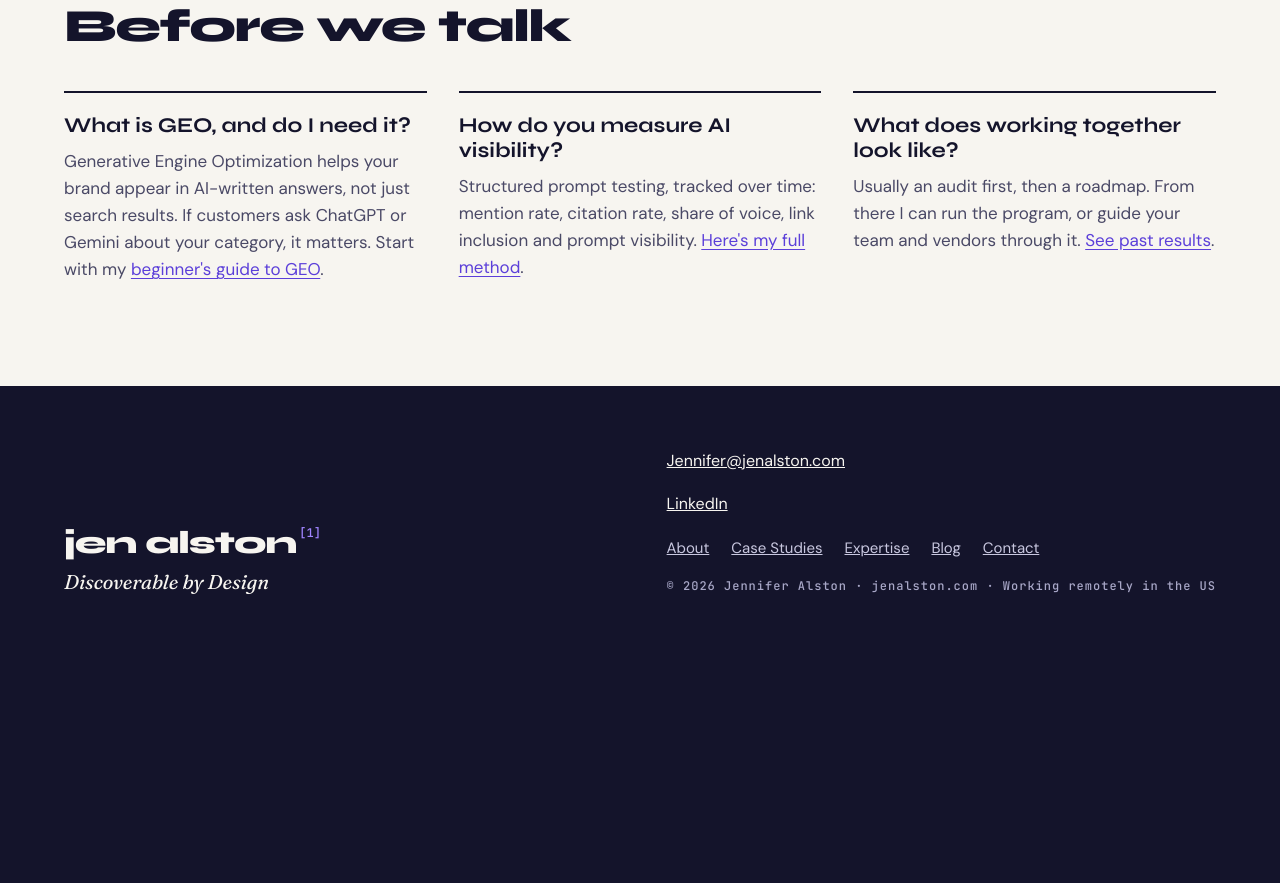
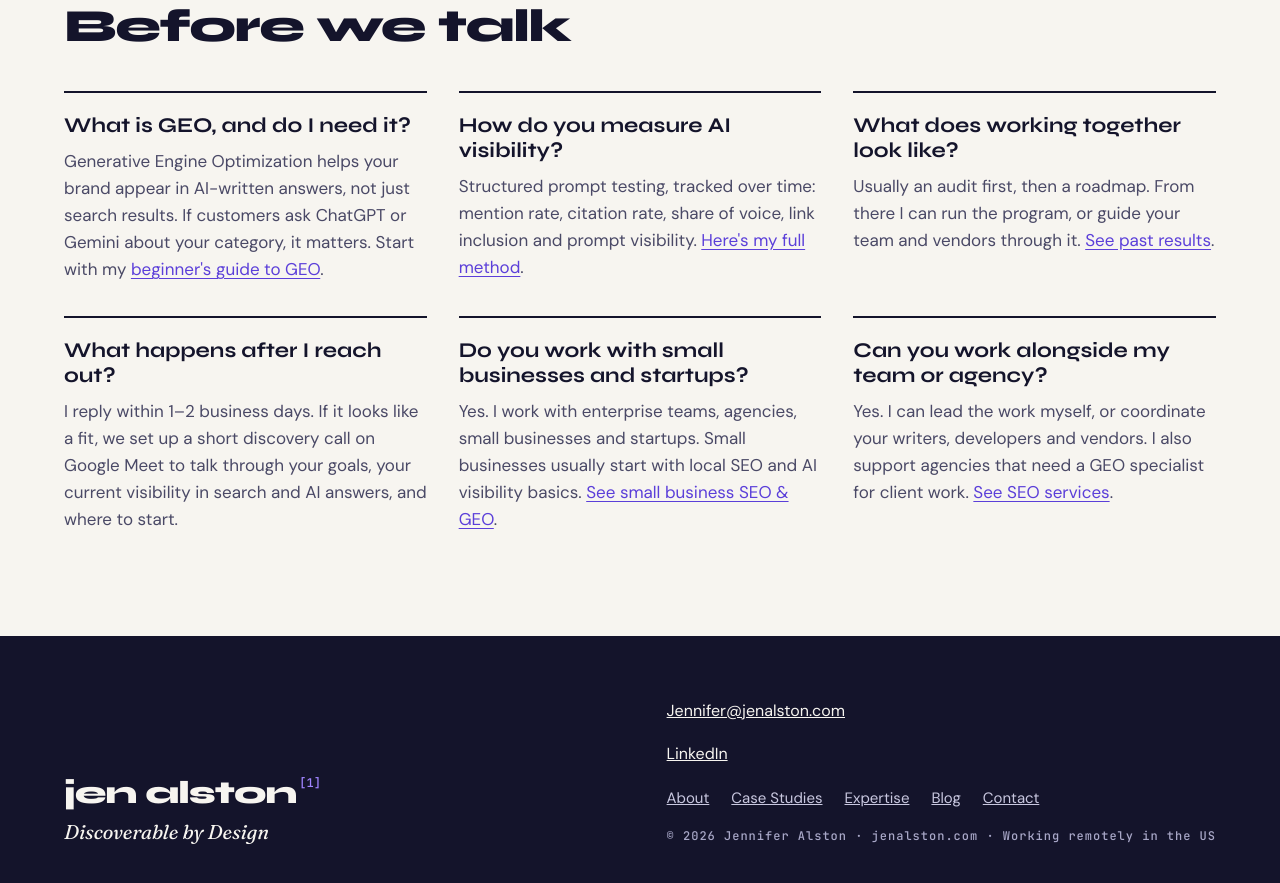
Before and after one commit to JBreezeA/jenalston-site, a Jekyll site: the page contact.html, which Jekyll copies as it is, in a window 1280 px wide and 900 px high, scrolled down 2572 px. Shown: the top 883 px of the window. Built offline with Jekyll 4.4.1, drawn with Linux system fonts in a browser that asks for light colours; before the commit the page ends 3222 px from its top, so only the background shows below that.

Commit message:
Update contact.html

```diff
--- a/contact.html
+++ b/contact.html
@@ -145,6 +145,18 @@ a{color:#F7F5F0}a:hover{color:#FF7A59}
 <h3 style="margin: 0; font-family: Syne, 'Arial Black', sans-serif; font-weight: 700; font-size: 21px">What does working together look like?</h3>
 <p style="margin: 0; font-size: 17px; line-height: 1.6; color: #4A4966">Usually an audit first, then a roadmap. From there I can run the program, or guide your team and vendors through it. <a href="/case-studies" style="color: #5B3FD9; text-decoration: underline; text-underline-offset: 3px">See past results</a>.</p>
 </div>
+<div style="display: flex; flex-direction: column; gap: 10px; padding-top: 20px; border-top: 2px solid #14142B">
+<h3 style="margin: 0; font-family: Syne, 'Arial Black', sans-serif; font-weight: 700; font-size: 21px">What happens after I reach out?</h3>
+<p style="margin: 0; font-size: 17px; line-height: 1.6; color: #4A4966">I reply within 1–2 business days. If it looks like a fit, we set up a short discovery call on Google Meet to talk through your goals, your current visibility in search and AI answers, and where to start.</p>
+</div>
+<div style="display: flex; flex-direction: column; gap: 10px; padding-top: 20px; border-top: 2px solid #14142B">
+<h3 style="margin: 0; font-family: Syne, 'Arial Black', sans-serif; font-weight: 700; font-size: 21px">Do you work with small businesses and startups?</h3>
+<p style="margin: 0; font-size: 17px; line-height: 1.6; color: #4A4966">Yes. I work with enterprise teams, agencies, small businesses and startups. Small businesses usually start with local SEO and AI visibility basics. <a href="/small-business-seo" style="color: #5B3FD9; text-decoration: underline; text-underline-offset: 3px">See small business SEO &amp; GEO</a>.</p>
+</div>
+<div style="display: flex; flex-direction: column; gap: 10px; padding-top: 20px; border-top: 2px solid #14142B">
+<h3 style="margin: 0; font-family: Syne, 'Arial Black', sans-serif; font-weight: 700; font-size: 21px">Can you work alongside my team or agency?</h3>
+<p style="margin: 0; font-size: 17px; line-height: 1.6; color: #4A4966">Yes. I can lead the work myself, or coordinate your writers, developers and vendors. I also support agencies that need a GEO specialist for client work. <a href="/seo-services" style="color: #5B3FD9; text-decoration: underline; text-underline-offset: 3px">See SEO services</a>.</p>
+</div>
 </div>
 </div>
 </section>
```
